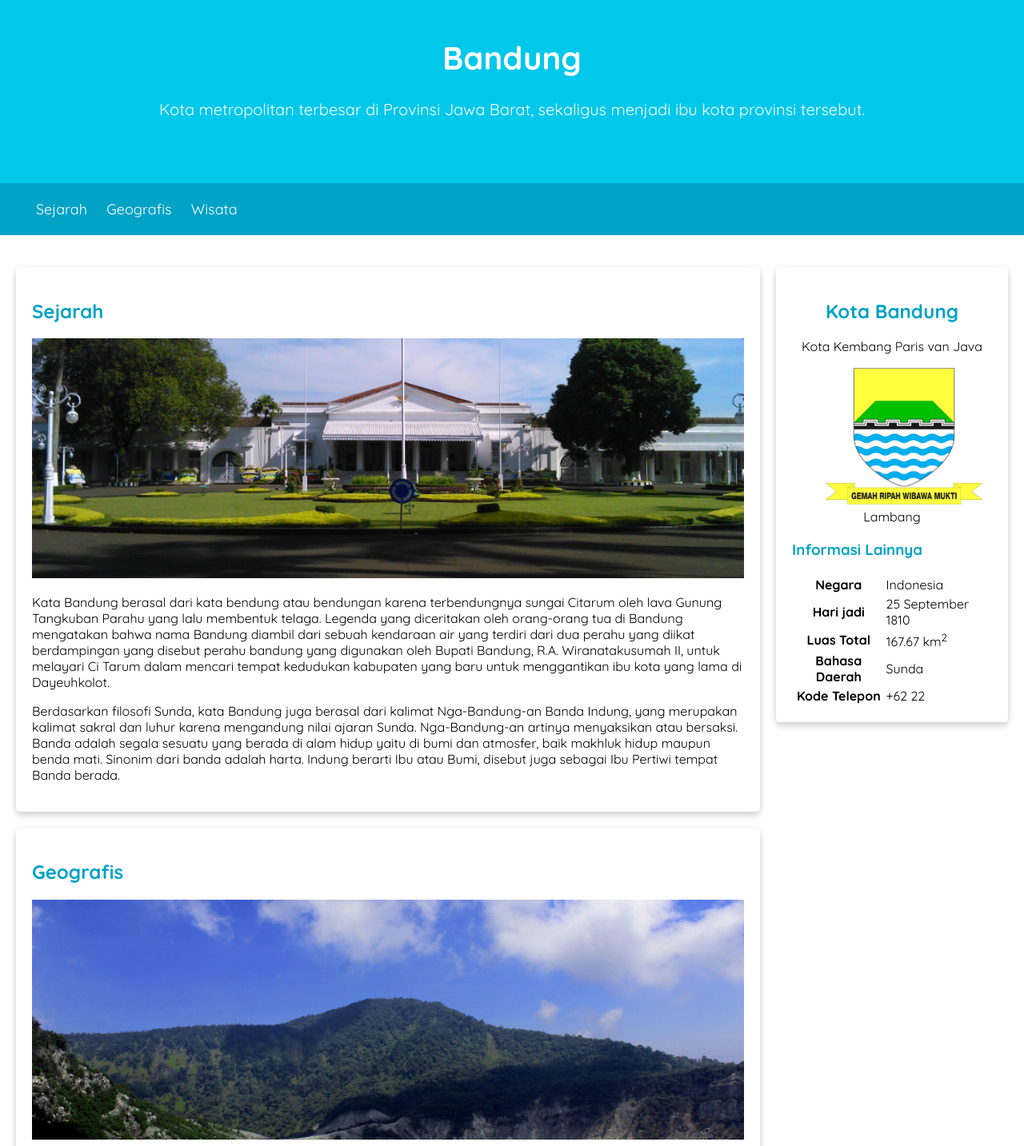
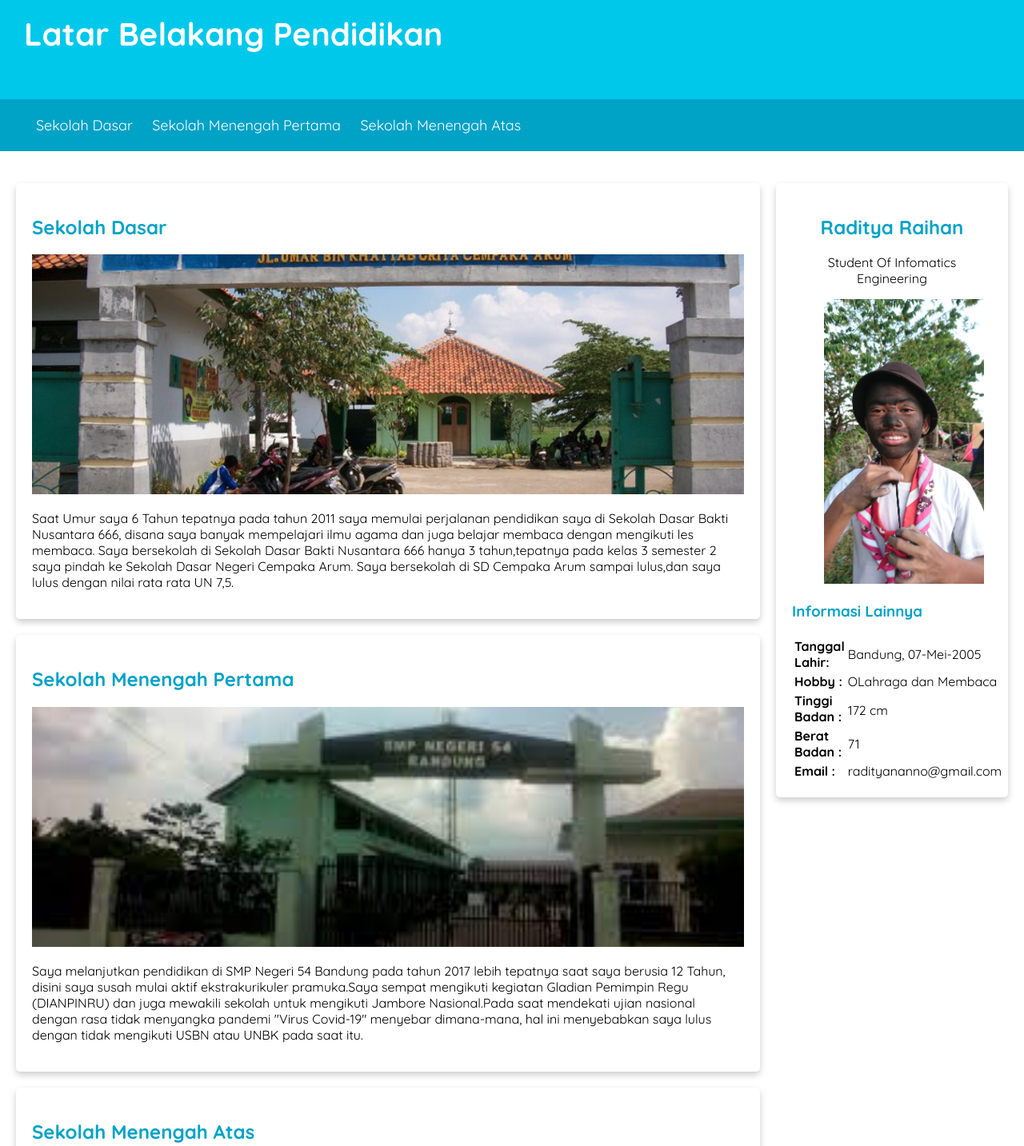
Before and after one commit to RadityaRaihan/UASpi, a plain HTML site: page index.html in a window 1280 px wide. Shown: the part 40-1473 px from the top of the page at 80% size. Drawn offline with Linux system fonts and the light colour scheme.

Commit message:
first commit

```diff
--- a/assets/styles/style.css
+++ b/assets/styles/style.css
@@ -55,10 +55,17 @@ nav a:hover {
 
 .jumbotron {
     font-size: 20px;
-    padding: 60px;
+    padding: 30px;
     background-color: #00c8eb;
-    text-align: center;
     color: white;
+
+}
+.jumbotron p{
+    text-align: left;
+}
+
+table th{
+    text-align: left;
 }
 
 nav li {
--- a/index.html
+++ b/index.html
@@ -3,7 +3,7 @@
   <head>
     <meta charset="utf-8" />
     <meta name="viewport" content="width=device-width, initial-scale=1.0" />
-    <title>Halaman Profil Bandung</title>
+    <title>LLatar Belakang Sekolah</title>
 
     <!-- My Own Styles -->
     <link rel="stylesheet" href="assets/styles/style.css" />
@@ -11,32 +11,26 @@
     <!-- Google Fonts -->
     <link rel="preconnect" href="https://fonts.googleapis.com" />
     <link rel="preconnect" href="https://fonts.gstatic.com" crossorigin />
-    <link
-      href="https://fonts.googleapis.com/css2?family=Quicksand:wght@400;700&display=swap"
-      rel="stylesheet"
-    />
+    <link href="https://fonts.googleapis.com/css2?family=Quicksand:wght@400;700&display=swap" rel="stylesheet" />
   </head>
 
   <body>
     <header>
       <div class="jumbotron">
-        <h1>Bandung</h1>
-        <p>
-          Kota metropolitan terbesar di Provinsi Jawa Barat, sekaligus menjadi ibu kota provinsi
-          tersebut.
-        </p>
+        <h1>Latar Belakang Pendidikan</h1>
+        <p></p>
       </div>
 
       <nav>
         <ul>
           <li>
-            <a href="#sejarah">Sejarah</a>
+            <a href="#sd">Sekolah Dasar</a>
           </li>
           <li>
-            <a href="#geografis">Geografis</a>
+            <a href="#smp">Sekolah Menengah Pertama</a>
           </li>
           <li>
-            <a href="#wisata">Wisata</a>
+            <a href="#sma">Sekolah Menengah Atas</a>
           </li>
         </ul>
       </nav>
@@ -45,83 +39,39 @@
     <main>
       <!-- Konten artikel -->
       <div id="content">
-        <article id="sejarah" class="card">
-          <h2>Sejarah</h2>
-          <img src="assets/image/history.jpg" alt="sejarah" class="featured-image" />
+        <article id="sd" class="card">
+          <h2>Sekolah Dasar</h2>
+          <img src="assets/image/sd.jpg" alt="sd" class="featured-image" />
           <p>
-            Kata Bandung berasal dari kata bendung atau bendungan karena terbendungnya sungai
-            Citarum oleh lava Gunung Tangkuban Parahu yang lalu membentuk telaga. Legenda yang
-            diceritakan oleh orang-orang tua di Bandung mengatakan bahwa nama Bandung diambil dari
-            sebuah kendaraan air yang terdiri dari dua perahu yang diikat berdampingan yang disebut
-            perahu bandung yang digunakan oleh Bupati Bandung, R.A. Wiranatakusumah II, untuk
-            melayari Ci Tarum dalam mencari tempat kedudukan kabupaten yang baru untuk menggantikan
-            ibu kota yang lama di Dayeuhkolot.
+            Saat Umur saya 6 Tahun tepatnya pada tahun 2011 saya memulai perjalanan pendidikan saya di Sekolah Dasar Bakti Nusantara 666, disana saya banyak mempelajari ilmu agama dan juga belajar membaca dengan mengikuti les membaca. Saya
+            bersekolah di Sekolah Dasar Bakti Nusantara 666 hanya 3 tahun,tepatnya pada kelas 3 semester 2 saya pindah ke Sekolah Dasar Negeri Cempaka Arum. Saya bersekolah di SD Cempaka Arum sampai lulus,dan saya lulus dengan nilai rata
+            rata UN 7,5.
           </p>
 
-          <p>
-            Berdasarkan filosofi Sunda, kata Bandung juga berasal dari kalimat Nga-Bandung-an Banda
-            Indung, yang merupakan kalimat sakral dan luhur karena mengandung nilai ajaran Sunda.
-            Nga-Bandung-an artinya menyaksikan atau bersaksi. Banda adalah segala sesuatu yang
-            berada di alam hidup yaitu di bumi dan atmosfer, baik makhluk hidup maupun benda mati.
-            Sinonim dari banda adalah harta. Indung berarti Ibu atau Bumi, disebut juga sebagai Ibu
-            Pertiwi tempat Banda berada.
-          </p>
+          <p></p>
         </article>
 
-        <article id="geografis" class="card">
-          <h2>Geografis</h2>
-          <img src="assets/image/geografis.jpg" alt="geografis" class="featured-image" />
+        <article id="smp" class="card">
+          <h2>Sekolah Menengah Pertama</h2>
+          <img src="assets/image/smp.jpeg" alt="smp" class="featured-image" />
           <p>
-            Kota Bandung dikelilingi oleh pegunungan, sehingga bentuk morfologi wilayahnya bagaikan
-            sebuah mangkok raksasa,[9] secara geografis kota ini terletak di tengah-tengah provinsi
-            Jawa Barat, serta berada pada ketinggian ±768 m di atas permukaan laut, dengan titik
-            tertinggi di berada di sebelah utara dengan ketinggian 1.050 meter di atas permukaan
-            laut dan sebelah selatan merupakan kawasan rendah dengan ketinggian 675 meter di atas
-            permukaan laut.
+            Saya melanjutkan pendidikan di SMP Negeri 54 Bandung pada tahun 2017 lebih tepatnya saat saya berusia 12 Tahun, disini saya susah mulai aktif ekstrakurikuler pramuka.Saya sempat mengikuti kegiatan Gladian Pemimpin Regu
+            (DIANPINRU) dan juga mewakili sekolah untuk mengikuti Jambore Nasional.Pada saat mendekati ujian nasional dengan rasa tidak menyangka pandemi "Virus Covid-19" menyebar dimana-mana, hal ini menyebabkan saya lulus dengan tidak
+            mengikuti USBN atau UNBK pada saat itu.
           </p>
 
-          <p>
-            Kota Bandung dialiri dua sungai utama, yaitu Sungai Cikapundung dan Sungai Citarum
-            beserta anak-anak sungainya yang pada umumnya mengalir ke arah selatan dan bertemu di
-            Sungai Citarum. Dengan kondisi yang demikian, Bandung selatan sangat rentan terhadap
-            masalah banjir terutama pada musim hujan.
-          </p>
+          <p></p>
         </article>
 
-        <article id="wisata" class="card">
-          <h2>Wisata</h2>
+        <article id="sma" class="card">
+          <h2>Sekolah Menengah Atas</h2>
+          <img src="assets/image/sman-27-bandung_20170728_150005.jpg" alt="sma" class="featured-image" />
           <p>
-            Sejak dibukanya Jalan Tol Cipularang, kota Bandung telah menjadi tujuan utama dalam
-            menikmati liburan akhir pekan terutama dari masyarakat yang berasal dari Jakarta
-            sekitarnya. Selain menjadi kota wisata belanja, kota Bandung juga dikenal dengan
-            sejumlah besar bangunan lama berarsitektur peninggalan Belanda.
+            Dengan pandemi yang masih berlangsung, saya melanjutkan pendidikan di SMA Negeri 27 Bandung pada tahun 2020. Dengan sistem pembelajaran yang dilakukan secara daring, saya kurang memahami materi yang diberikan oleh guru sehingga
+            saya tidak fokus untuk belajar pada saat itu. Pembelajaran tatap muka diberlakukan pada tahun 2022 dengan mematuhi protokol kesehatan. Selang beberapa bulan, pengumuman siswa elligible di umumkan dan saya masuk sebagai siswa
+            elligible, namun saya tidak memanfaatkan status tersebut dengan baik yang akhirnya saya ditolak pada PTN yang saya pilih. Kemudian saya mengikuti UTBK dengan pilihan pertama saya Universitas Padjajaran dengan prodi Statistika
+            dan juga pilihan kedua saya UIN Sunan Gunung Djati dengan prodi Terknik Informatika.Setelah menunggu pengumuman,alhamdulillah saya diterima di pilihan kedua saya yaitu UIN Sunan Gunung Djati dengan prodi Teknik Informatika.
           </p>
-
-          <section>
-            <h3>Farm House Lembang</h3>
-            <img src="assets/image/farm-house.jpg" alt="farm house" class="featured-image" />
-            <p>
-              Berada di jalur utama Bandung-Lembang, Farm House menjadi objek wisata yang tidak
-              pernah sepi pengunjung. Selain karena letaknya strategis, kawasan ini juga
-              menghadirkan nuansa wisata khas Eropa. Semua itu diterapkan dalam bentuk spot swafoto
-              Instagramable.
-            </p>
-          </section>
-
-          <section>
-            <h3>Observatorium Bosscha</h3>
-            <img src="assets/image/bosscha.jpg" alt="bosscha" class="featured-image" />
-            <p>
-              Memiliki beberapa teleskop, antara lain, Refraktor Ganda Zeiss, Schmidt Bimasakti,
-              Refraktor Bamberg, Cassegrain GOTO, dan Teleskop Surya. Refraktor Ganda Zeiss adalah
-              jenis teleskop terbesar untuk meneropong bintang. Benda ini diletakkan pada atap kubah
-              sehingga saat teropong digunakan, atap tersebut harus dibuka. Observatorium Bosscha
-              boleh dikunjungi oleh siapapun, tanpa tiket. Namun, bagi yang ingin menggunakan
-              teleskop Zeiss, wajib mendaftarkan diri. Untuk instansi atau lembaga pendidikan,
-              diberikan jadwal hari Selasa sampai Jumat. Sementara itu, kunjungan individu dibuka
-              setiap hari Sabtu.
-            </p>
-          </section>
         </article>
       </div>
 
@@ -129,11 +79,10 @@
       <aside>
         <article class="profile card">
           <header>
-            <h2>Kota Bandung</h2>
-            <p>Kota Kembang Paris van Java</p>
+            <h2>Raditya Raihan</h2>
+            <p>Student Of Infomatics Engineering</p>
             <figure>
-              <img src="assets/image/bandung-badge.png" />
-              <figcaption>Lambang</figcaption>
+              <img src="assets/image/pp.jpg" />
             </figure>
           </header>
 
@@ -142,24 +91,24 @@
 
             <table>
               <tr>
-                <th>Negara</th>
-                <td>Indonesia</td>
+                <th>Tanggal Lahir:</th>
+                <td>Bandung, 07-Mei-2005</td>
               </tr>
               <tr>
-                <th>Hari jadi</th>
-                <td>25 September 1810</td>
+                <th>Hobby :</th>
+                <td>OLahraga dan Membaca</td>
               </tr>
               <tr>
-                <th>Luas Total</th>
-                <td>167.67 km<sup>2</sup></td>
+                <th>Tinggi Badan :</th>
+                <td>172 cm<sup></sup></td>
               </tr>
               <tr>
-                <th>Bahasa Daerah</th>
-                <td>Sunda</td>
+                <th>Berat Badan :</th>
+                <td>71</td>
               </tr>
               <tr>
-                <th>Kode Telepon</th>
-                <td>+62 22</td>
+                <th>Email :</th>
+                <td>radityananno@gmail.com</td>
               </tr>
             </table>
           </section>
```
Also changed, not shown: assets/image/pp.jpg (added), assets/image/sd.jpg (added), assets/image/sman-27-bandung_20170728_150005.jpg (added), assets/image/smp.jpeg (added).
